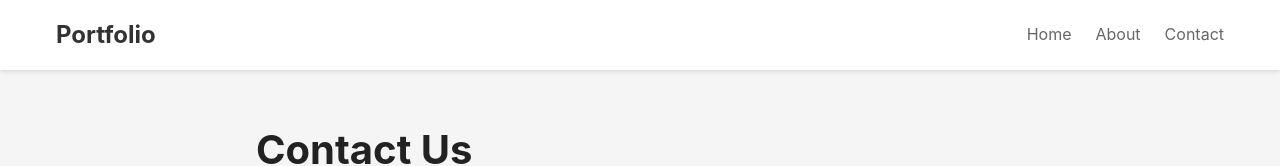
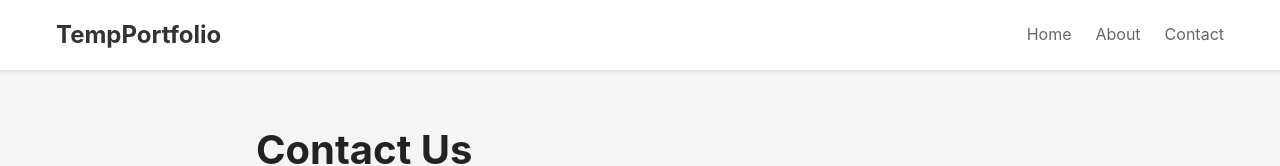
Before and after one commit to Tatakumbo/Task1, a plain HTML site: page contact.html in a window 1280 px wide. Shown: the top 166 px of the page. Drawn offline with Linux system fonts and the light colour scheme.

Commit message:
Update contact.html

```diff
--- a/contact.html
+++ b/contact.html
@@ -196,7 +196,7 @@
 <body>
     <nav>
         <div class="container">
-            <a href="index.html" class="logo">Portfolio</a>
+            <a href="index.html" class="logo">TempPortfolio</a>
             <ul>
                 <li><a href="index.html">Home</a></li>
                 <li><a href="about.html">About</a></li>
@@ -388,4 +388,5 @@
         });
     </script>
 </body>
+
 </html>
```
